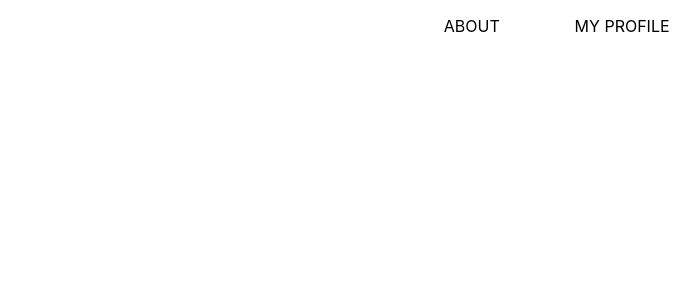
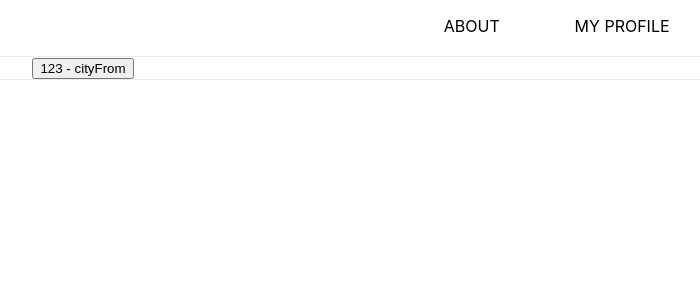
Before and after one commit to michelle-tl/FreeBee, a React (Create React App) app in the folder client/: page / in a window 1280 px wide. Both pictures are taken after typing "Sample", "Sample" into the empty fields and a click on the button "Explore". Shown: the top 300 px of the page, without its empty margins (557-1257 px from the left). Built offline with nearby package versions, Linux system fonts and the light colour scheme; no server answers.

Commit message:
added plans css

```diff
--- /dev/null
+++ b/client/src/Plans.css
@@ -0,0 +1,8 @@
+.border-top-bottom{
+  border-top: 1px solid #e9ecef;
+  border-bottom: 1px solid #e9ecef;
+}
+
+.plans-container{
+  padding-top: 56px;
+}
--- a/client/src/PlansPage.js
+++ b/client/src/PlansPage.js
@@ -1,8 +1,12 @@
 import React, { useState, useEffect }  from 'react';
+import Button from 'react-bootstrap/Button';
 import {Container, Row, Col} from 'react-bootstrap';
 import { BrowserRouter as Router, Route, Link } from "react-router-dom";
+import './Plans.css';
+
 import axios from 'axios';
 axios.defaults.withCredentials = true;
+
 
 const Page_2 = (props) => {
   // Declare a new state variable, which we'll call "count"
@@ -24,7 +28,14 @@ const Page_2 = (props) => {
 
 console.log(plans);
   return (
-      <div>{plans}</div>
+      <div class="plans-container">
+        <div class="settings border-top-bottom">
+          <Button variant="primary" >
+            {props.location.state.cityFrom} - {props.location.state.cityTo}
+            </Button>
+        </div>
+        <div>{plans}</div>
+      </div>
   )
   /*
   <Container>
```
